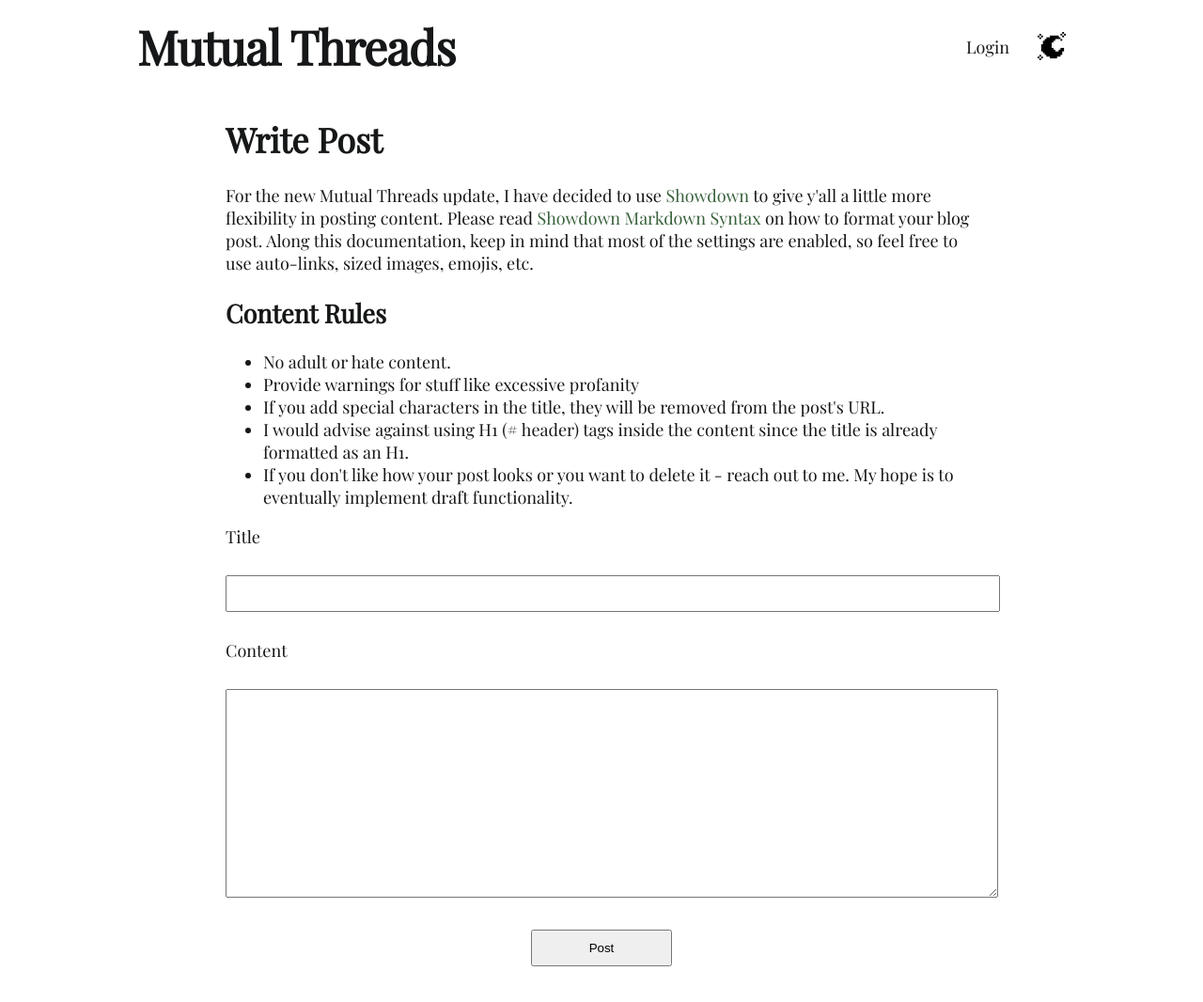
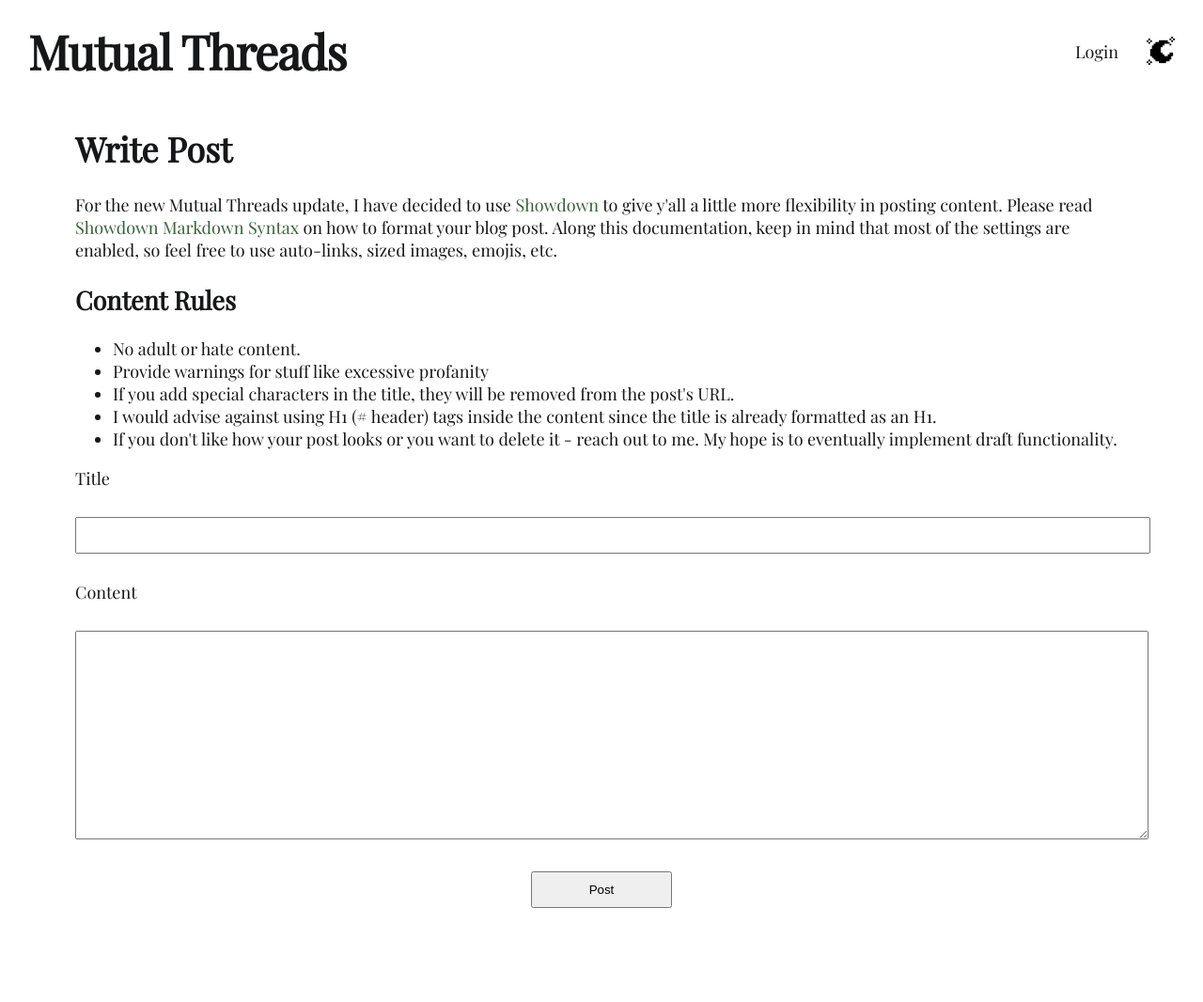
Before and after one commit to gabepetersen/dadblog, a Next.js app: page /create in a window 1280 px wide. Shown: the top 1066 px of the page at 94% size. After the commit the page ends 1015 px from the top, so only its background shows below. Built offline with nearby package versions, Linux system fonts and the light colour scheme.

Commit message:
Adjust layout

```diff
--- a/components/layout.module.scss
+++ b/components/layout.module.scss
@@ -2,8 +2,9 @@
 
 .container {
   max-width: 100%;
-  min-height: 100vh;
   padding: 1rem auto 4rem auto;
+  min-height: 100%;
+  height: 100%;
   // margin: 3rem auto 6rem auto;
   font-family: PlayfairDisplay-Regular;
   background-color: var(--color-page-background);
@@ -32,7 +33,7 @@
 }
 
 .main {
-  max-width: 60rem;
+  max-width: 100%;
   margin: 0 auto;
 }
 
@@ -48,6 +49,6 @@
 
 @media #{$tablet-up} {
   .main {
-    max-width: 80rem;
+    max-width: $container__max-width--xlarge;
   }
 }
--- a/components/navbar.module.scss
+++ b/components/navbar.module.scss
@@ -3,8 +3,9 @@
 .menu {
   list-style-type: none;
   padding: 0;
-  width: 95%;
+  max-width: 100%;
   margin: 0 auto;
+  padding: 5px 10px;
   display: flex;
   flex-direction: row;
   flex-wrap: wrap;
@@ -47,6 +48,6 @@
 
 @media #{$tablet-up} {
   .menu {
-    width: 80%;
+    max-width: $container__max-width--xxlarge;
   }
 }
--- a/styles/abstracts/_variables.scss
+++ b/styles/abstracts/_variables.scss
@@ -27,3 +27,13 @@ $tablet-up: "screen and (min-width: 1100px)";
 // Text stuff
 $font-size__base: 1.8rem;
 $font-size__large: 2.2rem;
+
+// Layout
+$container__max-width--small: 540px;
+$container__max-width--medium: 680px;
+$container__max-width--large: 840px;
+$container__max-width--xlarge: 1120px;
+$container__max-width--xxlarge: 1280px;
+
+$post__max-width: $container__max-width--medium;
+$post__max-width--desktop: $container__max-width--large;
--- a/styles/base/_reset.scss
+++ b/styles/base/_base-reset.scss
@@ -47,3 +47,14 @@ a {
   color: var(--color-primary-accent);
   text-decoration: none;
 }
+
+section {
+  margin: 20px 15px;
+  padding: 5px;
+
+  @media #{$large-phone-up} {
+    .posts {
+      margin: 25px 10px;
+    }
+  }
+}
--- a/styles/components/_posts.scss
+++ b/styles/components/_posts.scss
@@ -1,9 +1,6 @@
 @use '../abstracts/variables' as *;
 
 .posts {
-  margin: 20px 15px;
-  padding: 5px;
-
   &__grid {
     display: grid;
     align-items: center;
--- a/styles/styles.scss
+++ b/styles/styles.scss
@@ -1,4 +1,4 @@
-@use './base/reset' as *;
+@use './base/base-reset' as *;
 @use './base/typography' as *;
 @use './base/utils' as *;
 
```
Also changed, not shown: styles/pages/_post.scss (added, +11 -0 lines).
